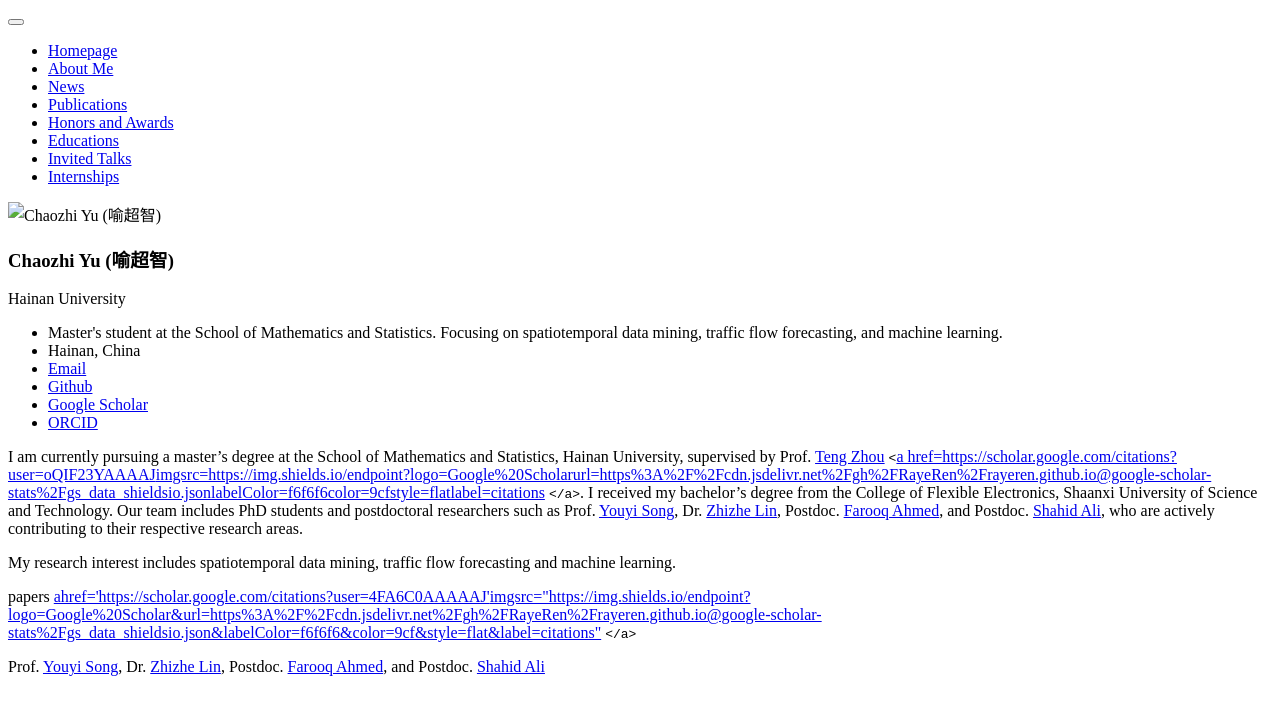
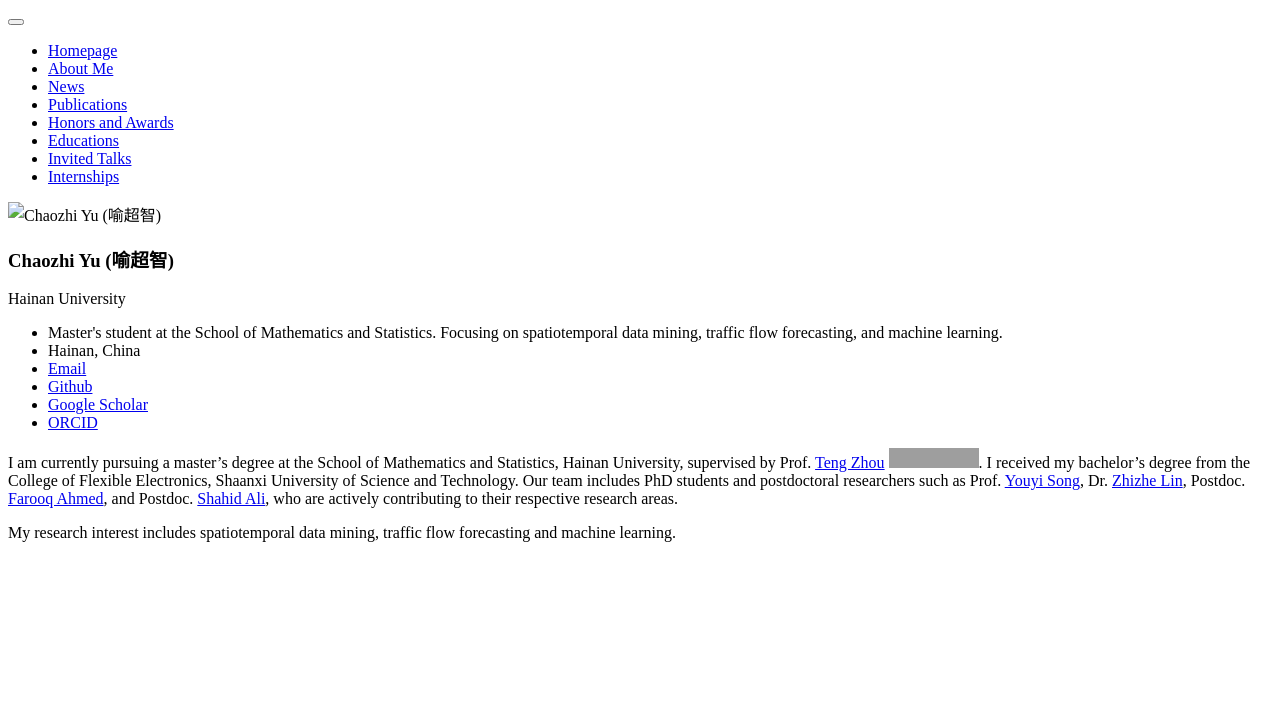
Before and after one commit to yuchaozhi/yuchaozhi.github.io, a Jekyll site: the page built from _pages/includes/intro.md, in a window 1280 px wide. Shown: the top 715 px of the page. Built offline with Jekyll 4.4.1, drawn with Linux system fonts in a browser that asks for light colours; our own code applies the rules of GitHub Pages for plain Markdown files; grey boxes are pictures that could not be loaded.

Commit message:
update intro

```diff
--- a/_pages/includes/intro.md
+++ b/_pages/includes/intro.md
@@ -1,10 +1,3 @@
-I am currently pursuing a master's degree at the School of Mathematics and Statistics, Hainan University, supervised by Prof. [Teng Zhou](https://scs.hainanu.edu.cn/info/1052/3112.htm) `<`[a href=https://scholar.google.com/citations?user=oQIF23YAAAAJ](ahref='https://scholar.google.com/citations?user=4FA6C0AAAAAJ')[imgsrc=https://img.shields.io/endpoint?logo=Google%20Scholarurl=https%3A%2F%2Fcdn.jsdelivr.net%2Fgh%2FRayeRen%2Frayeren.github.io@google-scholar-stats%2Fgs_data_shieldsio.jsonlabelColor=f6f6f6color=9cfstyle=flatlabel=citations](imgsrc=%22https://img.shields.io/endpoint?logo=Google%20Scholar&url=https%3A%2F%2Fcdn.jsdelivr.net%2Fgh%2FRayeRen%2Frayeren.github.io@google-scholar-stats%2Fgs_data_shieldsio.json&labelColor=f6f6f6&color=9cf&style=flat&label=citations%22) `</a>`. I received my bachelor's degree from the College of Flexible Electronics, Shaanxi University of Science and Technology. Our team includes PhD students and postdoctoral researchers such as Prof. [Youyi Song](https://scholar.google.com/citations?user=gSzHVNkAAAAJ), Dr. [Zhizhe Lin](https://scholar.google.com/citations?user=j2aV91UAAAAJ), Postdoc. [Farooq Ahmed](https://scholar.google.com/citations?user=bTVezlQAAAAJ), and Postdoc. [Shahid Ali](https://scholar.google.com/citations?user=B3jovoIAAAAJ), who are actively contributing to their respective research areas.
+I am currently pursuing a master's degree at the School of Mathematics and Statistics, Hainan University, supervised by Prof. [Teng Zhou](https://scs.hainanu.edu.cn/info/1052/3112.htm) [![Citations](https://img.shields.io/endpoint?logo=Google%20Scholar&url=https%3A%2F%2Fcdn.jsdelivr.net%2Fgh%2Fyuchaozhi%2Fyuchaozhi.github.io@google-scholar-stats%2Fgs_data_shieldsio.json&labelColor=f6f6f6&color=9cf&style=flat&label=citations)](https://scholar.google.com/citations?user=oQIF23YAAAAJ). I received my bachelor's degree from the College of Flexible Electronics, Shaanxi University of Science and Technology. Our team includes PhD students and postdoctoral researchers such as Prof. [Youyi Song](https://scholar.google.com/citations?user=gSzHVNkAAAAJ), Dr. [Zhizhe Lin](https://scholar.google.com/citations?user=j2aV91UAAAAJ), Postdoc. [Farooq Ahmed](https://scholar.google.com/citations?user=bTVezlQAAAAJ), and Postdoc. [Shahid Ali](https://scholar.google.com/citations?user=B3jovoIAAAAJ), who are actively contributing to their respective research areas.
 
 My research interest includes spatiotemporal data mining, traffic flow forecasting and machine learning.
-
-papers [ahref=&#39;https://scholar.google.com/citations?user=4FA6C0AAAAAJ&#39;](ahref='https://scholar.google.com/citations?user=4FA6C0AAAAAJ')[imgsrc=&#34;https://img.shields.io/endpoint?logo=Google%20Scholar&amp;url=https%3A%2F%2Fcdn.jsdelivr.net%2Fgh%2FRayeRen%2Frayeren.github.io@google-scholar-stats%2Fgs_data_shieldsio.json&amp;labelColor=f6f6f6&amp;color=9cf&amp;style=flat&amp;label=citations&#34;](imgsrc=%22https://img.shields.io/endpoint?logo=Google%20Scholar&url=https%3A%2F%2Fcdn.jsdelivr.net%2Fgh%2FRayeRen%2Frayeren.github.io@google-scholar-stats%2Fgs_data_shieldsio.json&labelColor=f6f6f6&color=9cf&style=flat&label=citations%22) `</a>`
-
-Prof. [Youyi Song](https://scholar.google.com/citations?user=gSzHVNkAAAAJ),
-Dr. [Zhizhe Lin](https://scholar.google.com/citations?user=j2aV91UAAAAJ),
-Postdoc. [Farooq Ahmed](https://scholar.google.com/citations?user=bTVezlQAAAAJ),
-and Postdoc. [Shahid Ali](https://scholar.google.com/citations?user=B3jovoIAAAAJ)
```
